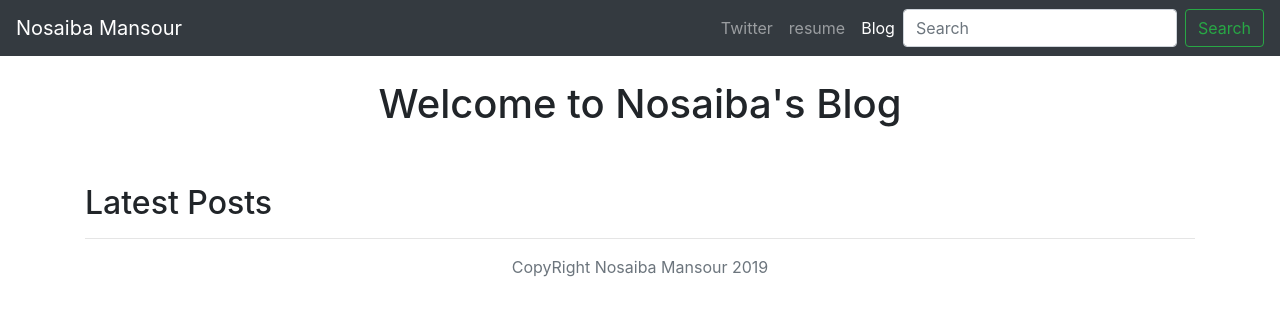
After one commit to Nosaiba1/portfiloio-test, a Django app: page /blog/ in a window 1280 px wide. The commit adds this page. Shown: the top 316 px of the page. Run offline with Django 3.2, Linux system fonts and the light colour scheme; data that the repository does not hold is empty; some libraries are stand-ins or nearby versions.

Commit message:
Blog functionality

```diff
--- a/blog/models.py
+++ b/blog/models.py
@@ -5,3 +5,9 @@ class Blog(models.Model):
     pub_date = models.DateTimeField()
     body = models.TextField()
     image = models.ImageField(upload_to='images/')
+
+    def summary(self):
+        return self.body[:100]
+
+    def pub_date_pretty(self):
+        return self.pub_date.strftime('%b %e %Y')
--- /dev/null
+++ b/blog/templates/blog/allblogs.html
@@ -0,0 +1,78 @@
+<!doctype html>
+<html lang="en">
+  <head>
+        {% load staticfiles %}
+
+    <meta charset="utf-8">
+    <meta name="viewport" content="width=device-width, initial-scale=1, shrink-to-fit=no">
+    <meta name="description" content="">
+    <meta name="author" content="Mark Otto, Jacob Thornton, and Bootstrap contributors">
+    <meta name="generator" content="Jekyll v3.8.5">
+    <title>Nosaiba's blog</title>
+
+    <link rel="canonical" href="https://getbootstrap.com/docs/4.3/examples/album/">
+
+    <!-- Bootstrap core CSS -->
+    <link rel="stylesheet" href="https://stackpath.bootstrapcdn.com/bootstrap/4.3.1/css/bootstrap.min.css" integrity="sha384-ggOyR0iXCbMQv3Xipma34MD+dH/1fQ784/j6cY/iJTQUOhcWr7x9JvoRxT2MZw1T" crossorigin="anonymous">
+
+
+  </head>
+  <body>
+    <header>
+            <nav class="navbar navbar-expand-lg navbar-dark bg-dark">
+                    <a class="navbar-brand" href="{% url 'home' %}">Nosaiba Mansour</a>
+                    <button class="navbar-toggler" type="button" data-toggle="collapse" data-target="#navbarSupportedContent" aria-controls="navbarSupportedContent" aria-expanded="false" aria-label="Toggle navigation">
+                      <span class="navbar-toggler-icon"></span>
+                    </button>
+
+                    <div class="collapse navbar-collapse" id="navbarSupportedContent">
+                      <ul class="navbar-nav ml-auto">
+                        <li class="nav-item ">
+                          <a class="nav-link" href="https://twitter.com/">Twitter </a>
+                        </li>
+                        <li class="nav-item">
+                          <a class="nav-link" href="{% static 'nosaiba_mansour_cv.pdf' %}">resume</a>
+                        </li>
+                        <li class="nav-item dropdown">
+                           <a class="nav-link active " href="{% url 'allblog'%}">Blog</a>
+                        </li>
+
+                      </ul>
+                      <form class="form-inline my-2 my-lg-0">
+                        <input class="form-control mr-sm-2" type="search" placeholder="Search" aria-label="Search">
+                        <button class="btn btn-outline-success my-2 my-sm-0" type="submit">Search</button>
+                      </form>
+                    </div>
+                  </nav>
+</header>
+
+<main role="main">
+    <div class="container">
+<h1 class="text-center pt-4">Welcome to Nosaiba's Blog</h1>
+ <br />
+ <br />
+ <h2>Latest Posts</h2>
+ <hr/>
+ {%  for blog in blogs.all %}
+ <a href="{% url 'detail' blog.id %}"><h3>{{ blog.title }}</h3></a>
+{{ blog.pub_date_pretty }}
+<br />
+<img class="img-fluid" src="{{ blog.image.url}}" height=200 width=200 />
+<br/>
+<p>{{blog.summary}}</p>
+{% endfor%}
+</div>
+</main>
+
+<footer class="text-muted">
+  <div class="container text-center">
+    <p>CopyRight Nosaiba Mansour {% now "Y" %}</p>
+</div>
+</footer>
+<script src="https://code.jquery.com/jquery-3.3.1.slim.min.js" integrity="sha384-q8i/X+965DzO0rT7abK41JStQIAqVgRVzpbzo5smXKp4YfRvH+8abtTE1Pi6jizo" crossorigin="anonymous"></script>
+      <script>window.jQuery || document.write('<script src="/docs/4.3/assets/js/vendor/jquery-slim.min.js"><\/script>')</script><script src="/docs/4.3/dist/js/bootstrap.bundle.min.js" integrity="sha384-xrRywqdh3PHs8keKZN+8zzc5TX0GRTLCcmivcbNJWm2rs5C8PRhcEn3czEjhAO9o" crossorigin="anonymous"></script></body>
+      <script src="https://code.jquery.com/jquery-3.3.1.slim.min.js" integrity="sha384-q8i/X+965DzO0rT7abK41JStQIAqVgRVzpbzo5smXKp4YfRvH+8abtTE1Pi6jizo" crossorigin="anonymous"></script>
+      <script src="https://cdnjs.cloudflare.com/ajax/libs/popper.js/1.14.7/umd/popper.min.js" integrity="sha384-UO2eT0CpHqdSJQ6hJty5KVphtPhzWj9WO1clHTMGa3JDZwrnQq4sF86dIHNDz0W1" crossorigin="anonymous"></script>
+      <script src="https://stackpath.bootstrapcdn.com/bootstrap/4.3.1/js/bootstrap.min.js" integrity="sha384-JjSmVgyd0p3pXB1rRibZUAYoIIy6OrQ6VrjIEaFf/nJGzIxFDsf4x0xIM+B07jRM" crossorigin="anonymous"></script>
+
+      </html>
--- /dev/null
+++ b/blog/urls.py
@@ -0,0 +1,8 @@
+from django.urls import path
+
+from . import views
+
+urlpatterns = [
+    path('', views.allblogs, name='allblog'),
+    path('<int:blog_id>/', views.detail, name='detail'),
+]
--- a/blog/views.py
+++ b/blog/views.py
@@ -1,3 +1,11 @@
-from django.shortcuts import render
+from django.shortcuts import render, get_object_or_404
 
-# Create your views here.
+from .models import Blog
+
+def allblogs(request):
+    blogs = Blog.objects
+    return render(request, 'blog/allblogs.html', {'blogs':blogs})
+
+def detail(request, blog_id):
+    detail_blog =  get_object_or_404(Blog, pk=blog_id)
+    return render(request, 'blog/detail.html', {'blog':detail_blog})
--- a/portfolio/settings.py
+++ b/portfolio/settings.py
@@ -124,6 +124,11 @@ USE_TZ = True
 # Static files (CSS, JavaScript, Images)
 # https://docs.djangoproject.com/en/2.0/howto/static-files/
 
+STATICFILES_DIRS = [
+    os.path.join(BASE_DIR, 'portfolio/static/')
+]
+
+STATIC_ROOT = os.path.join(BASE_DIR, 'static')
 STATIC_URL = '/static/'
 
 # media
--- a/portfolio/urls.py
+++ b/portfolio/urls.py
@@ -1,6 +1,6 @@
 
 from django.contrib import admin
-from django.urls import path
+from django.urls import path, include
 from django.conf import settings
 from django.conf.urls.static import static
 import jobs.views
@@ -8,5 +8,6 @@ import jobs.views
 urlpatterns = [
     path('admin/', admin.site.urls),
     path('', jobs.views.home, name='home'),
+    path('blog/', include('blog.urls')),
 
 ] + static(settings.MEDIA_URL, document_root=settings.MEDIA_ROOT)
```
Also changed, not shown: blog/templates/blog/detail.html (added, +76 -0 lines), jobs/templates/jobs/home.html (+9 -6 lines), portfolio/static/52130041_10161734163515151_8327667284562673664_n.jpg (added), 1 other file.
